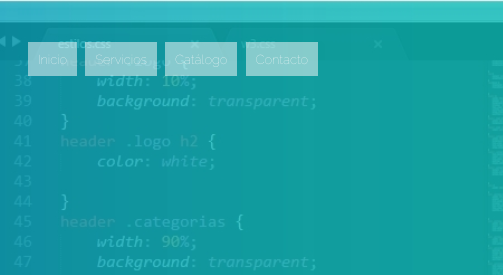
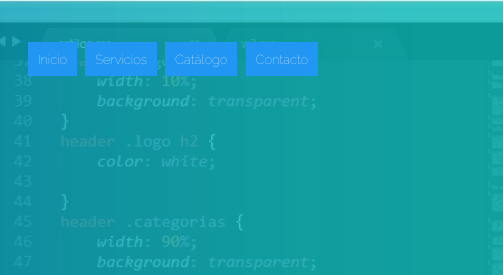
Before and after one commit to josecaramauta/myportafolio, a plain HTML site: page index.html in a window 1280 px wide. Shown: the top 275 px of the page, 777-1280 px from the left. Drawn offline with Linux system fonts and the light colour scheme.

Commit message:
Update estilos.css

```diff
--- a/estilos.css
+++ b/estilos.css
@@ -71,7 +71,7 @@ header .categorias a {
 	font-size: 0.81em;
 	padding: 0.62rem;
 	margin-left: 0.31em;
-	background: rgba(253,253,253,0.5);
+	background: #2196F3;
 }
 header .categorias a:hover {
 	border: none;
```
